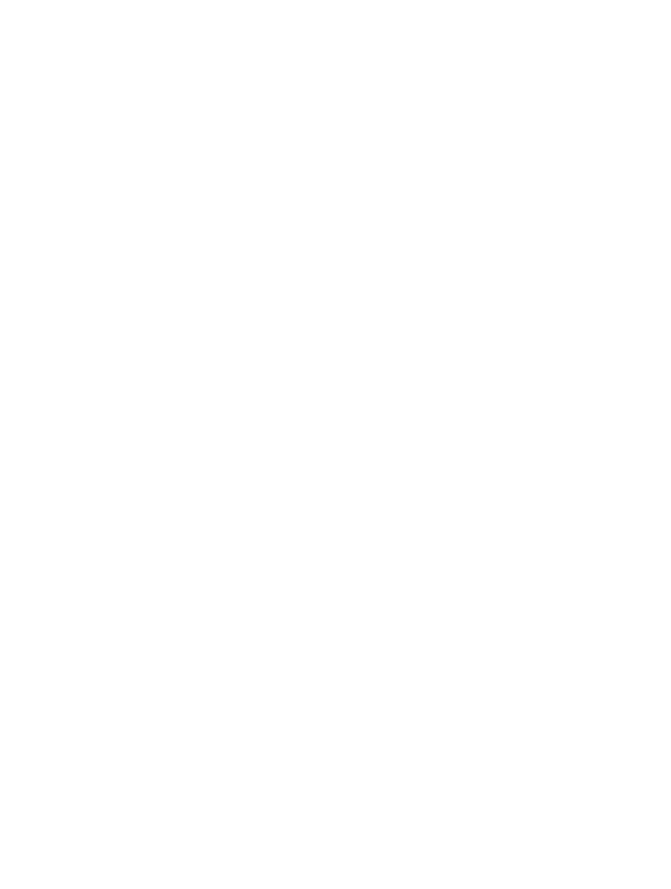
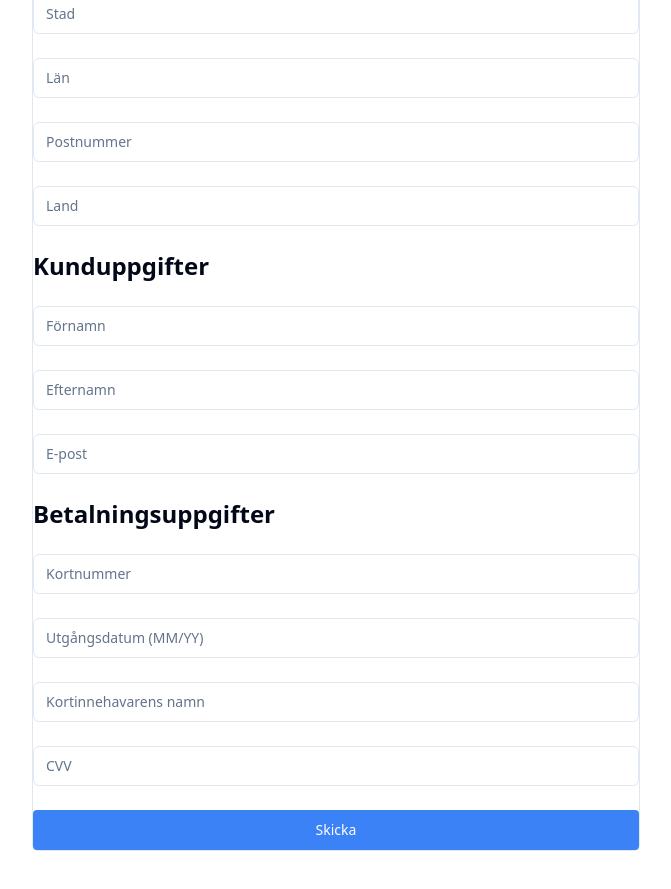
Before and after one commit to doctorbond2/hakims_livs_2304_g06x, a React (Vite) app in the folder frontend/: page /checkout in a window 1280 px wide. Shown: the part 353-1242 px from the top of the page, without its empty margins (0-671 px from the left). Before the commit the page ends 800 px from the top, so only its background shows below. Built offline with nearby package versions, Linux system fonts and the light colour scheme; no server answers.

Commit message:
added form

```diff
--- /dev/null
+++ b/frontend/src/components/checkout/Form.jsx
@@ -0,0 +1,83 @@
+import * as shad from "@/components/ui/shadBarrel";
+
+function OrderForm() {
+  return (
+    <form className="space-y-6">
+      <h2 className="text-2xl font-bold">Leveransadress</h2>
+      <shad.Input
+        type="text"
+        placeholder="Gatuaddress"
+        className="w-full"
+        required
+      />
+      <shad.Input type="text" placeholder="Stad" className="w-full" required />
+      <shad.Input type="text" placeholder="Län" className="w-full" required />
+      <shad.Input
+        type="text"
+        placeholder="Postnummer"
+        className="w-full"
+        pattern="^\d{3}\s?\d{2}$"
+        required
+      />
+      <shad.Input type="text" placeholder="Land" className="w-full" required />
+
+      <h2 className="text-2xl font-bold">Kunduppgifter</h2>
+      <shad.Input
+        type="text"
+        placeholder="Förnamn"
+        className="w-full"
+        required
+      />
+      <shad.Input
+        type="text"
+        placeholder="Efternamn"
+        className="w-full"
+        required
+      />
+      <shad.Input
+        type="email"
+        placeholder="E-post"
+        className="w-full"
+        required
+      />
+
+      <h2 className="text-2xl font-bold">Betalningsuppgifter</h2>
+      <shad.Input
+        type="text"
+        placeholder="Kortnummer"
+        className="w-full"
+        pattern="^\d{16}$"
+        required
+      />
+      <shad.Input
+        type="text"
+        placeholder="Utgångsdatum (MM/YY)"
+        className="w-full"
+        pattern="^(0[1-9]|1[0-2])\/?([0-9]{2})$"
+        required
+      />
+      <shad.Input
+        type="text"
+        placeholder="Kortinnehavarens namn"
+        className="w-full"
+        required
+      />
+      <shad.Input
+        type="text"
+        placeholder="CVV"
+        className="w-full"
+        pattern="^\d{3}$"
+        required
+      />
+
+      <shad.Button
+        type="submit"
+        className="w-full py-2 px-4 bg-blue-500 text-white rounded"
+      >
+        Skicka
+      </shad.Button>
+    </form>
+  );
+}
+
+export default OrderForm;
--- a/frontend/src/components/checkout/checkoutTable.jsx
+++ b/frontend/src/components/checkout/checkoutTable.jsx
@@ -1,5 +1,10 @@
-import { flexRender, getCoreRowModel, useReactTable } from "@tanstack/react-table";
+import {
+  flexRender,
+  getCoreRowModel,
+  useReactTable,
+} from "@tanstack/react-table";
 import * as shad from "@/components/ui/shadBarrel";
+import Form from "./Form";
 
 export function CheckoutTable({ columns, data }) {
   const table = useReactTable({
@@ -14,21 +19,31 @@ export function CheckoutTable({ columns, data }) {
         <shad.TableBody>
           {table.getRowModel().rows && table.getRowModel().rows.length ? (
             table.getRowModel().rows.map((row) => (
-              <shad.TableRow key={row.id} data-state={row.getIsSelected() ? "selected" : undefined}>
+              <shad.TableRow
+                key={row.id}
+                data-state={row.getIsSelected() ? "selected" : undefined}
+              >
                 {row.getVisibleCells().map((cell) => (
-                  <shad.TableCell key={cell.id}>{flexRender(cell.column.columnDef.cell, cell.getContext())}</shad.TableCell>
+                  <shad.TableCell key={cell.id}>
+                    {flexRender(cell.column.columnDef.cell, cell.getContext())}
+                  </shad.TableCell>
                 ))}
               </shad.TableRow>
             ))
           ) : (
             <shad.TableRow>
-              <shad.TableCell colSpan={columns.length} className="h-24 text-center">
-                Du kanske ska lägga till några produkter till kundvagnen innan du går vidare till kassan???
+              <shad.TableCell
+                colSpan={columns.length}
+                className="h-24 text-center"
+              >
+                Du kanske ska lägga till några produkter till kundvagnen innan
+                du går vidare till kassan???
               </shad.TableCell>
             </shad.TableRow>
           )}
         </shad.TableBody>
       </shad.Table>
+      <Form />
     </div>
   );
 }
```
